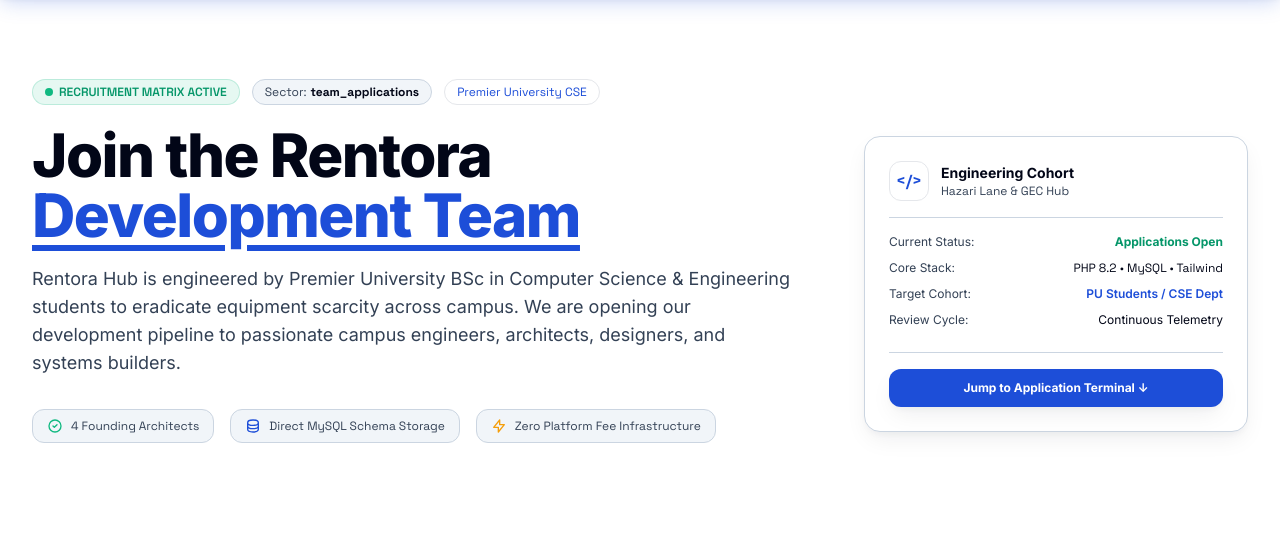
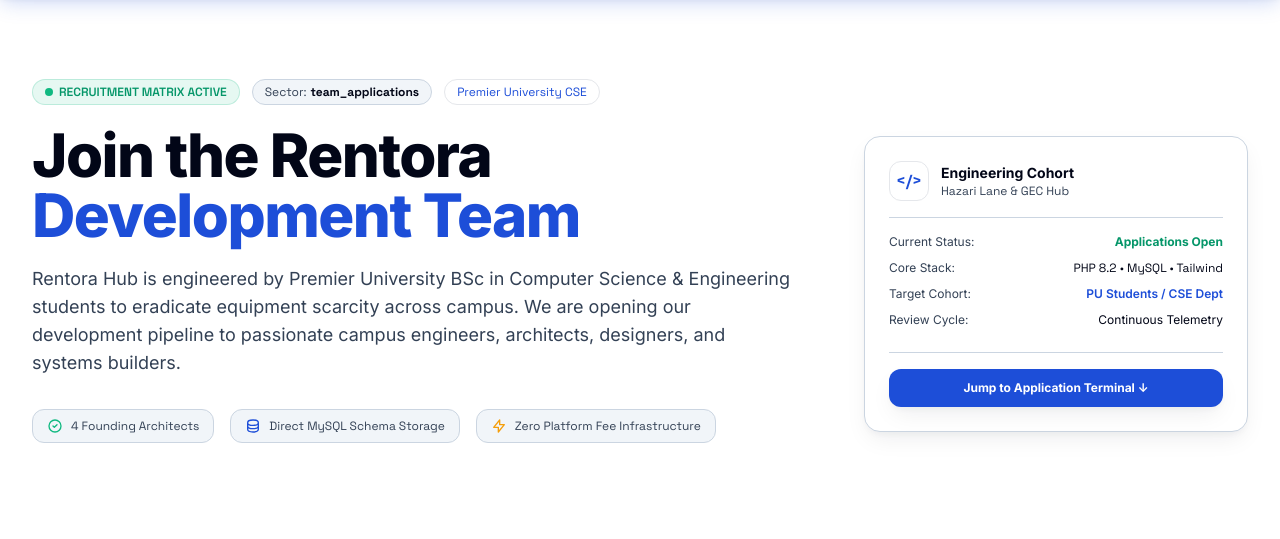
Before and after one commit to prattoyturjo5/Rentora, a PHP site: page /join.php in a window 1280 px wide. Shown: the part 113-652 px from the top of the page. Run offline with PHP 8.4, Linux system fonts and the light colour scheme; some libraries are stand-ins or nearby versions.

Commit message:
Remove underline from Development Team headline in join.php

```diff
--- a/join.php
+++ b/join.php
@@ -120,7 +120,7 @@ require_once(__DIR__ . '/includes/nav.php');
         <div class="lg:col-span-8">
           <h1 class="text-3xl sm:text-5xl lg:text-6xl font-extrabold tracking-tight text-primary leading-tight">
             Join the Rentora <br class="hidden sm:inline">
-            <span class="text-accent underline decoration-accent/40 underline-offset-8">Development Team</span>
+            <span class="text-accent">Development Team</span>
           </h1>
           <p class="mt-5 text-base sm:text-lg text-muted max-w-3xl leading-relaxed">
             Rentora Hub is engineered by Premier University BSc in Computer Science &amp; Engineering students to eradicate equipment scarcity across campus. We are opening our development pipeline to passionate campus engineers, architects, designers, and systems builders.
```
